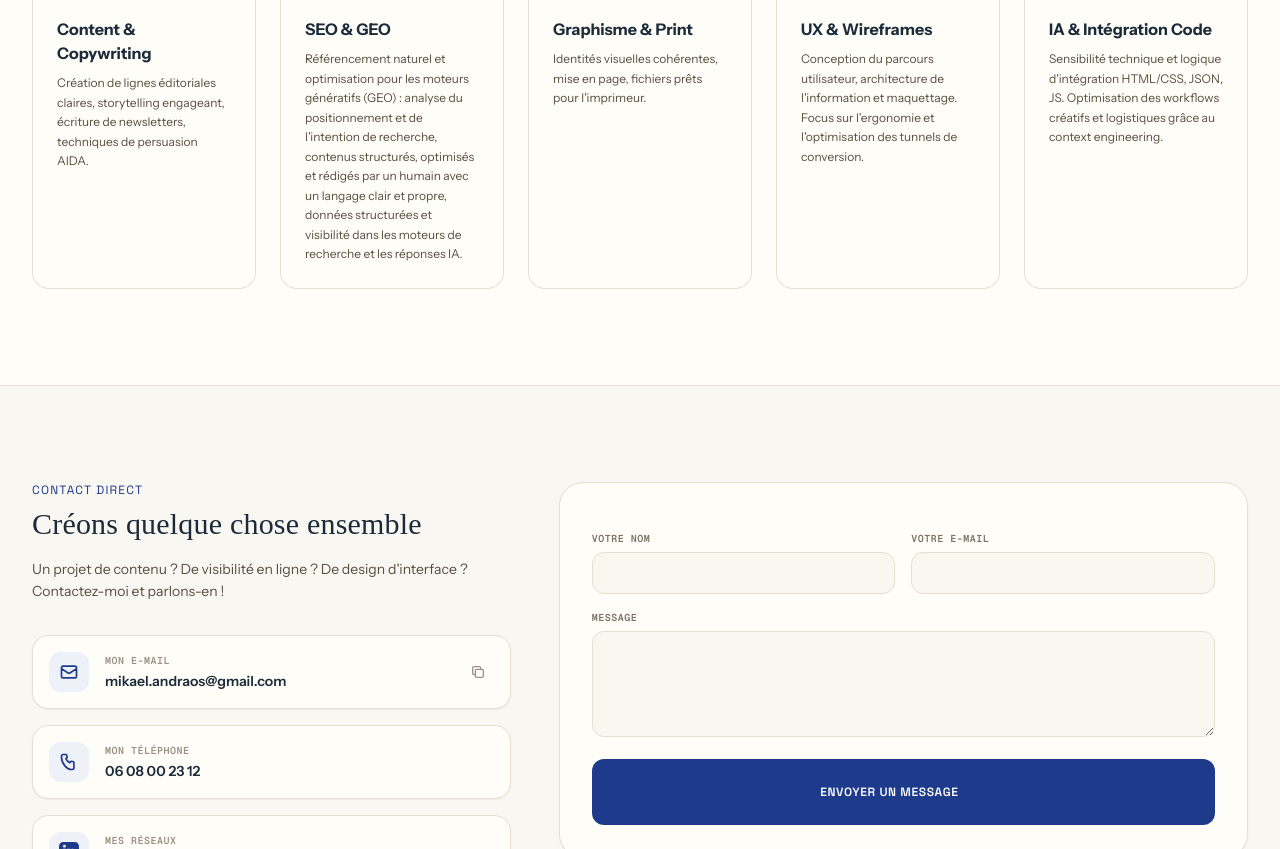
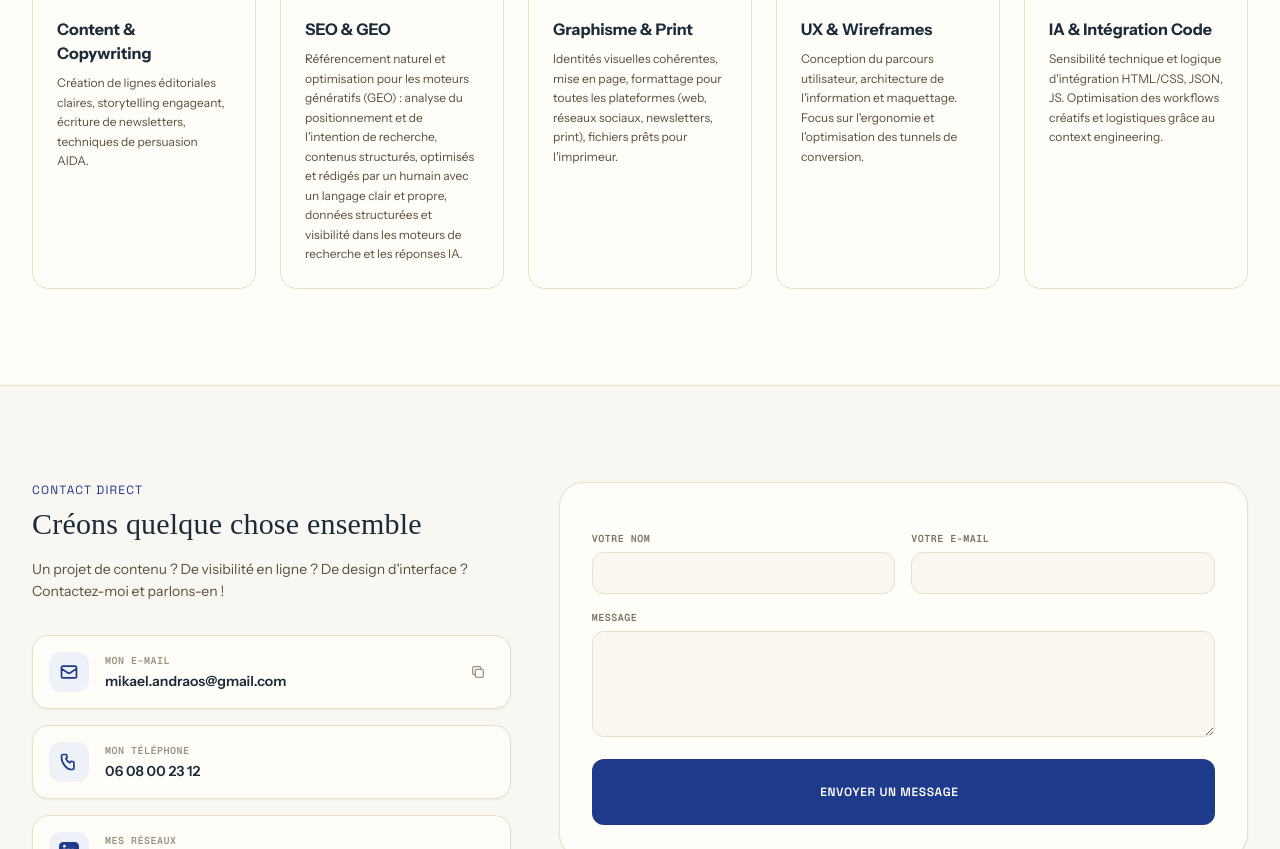
Before and after one commit to mikaelandraos-dot/portfolio, a plain HTML site: page index.html in a window 1280 px wide. Shown: the part 3122-3971 px from the top of the page. Drawn offline with nearby package versions, Linux system fonts and the light colour scheme; a web font is replaced by a local one.

Commit message:
Enhance description for Graphisme & Print service
Updated paragraph content to include formatting for various platforms.

```diff
--- a/index.html
+++ b/index.html
@@ -359,7 +359,7 @@
                             <img src="images/logo-aencre-blue.png" alt="" loading="lazy" class="skill-anchor absolute w-5 h-auto opacity-0 transition-opacity duration-300 group-hover:opacity-100 group-hover:brightness-0 group-hover:invert">
                         </div>
                         <h4 class="text-base font-bold mb-2">Graphisme &amp; Print</h4>
-                        <p class="text-xs text-slate-600 leading-relaxed">Identités visuelles cohérentes, mise en page, fichiers prêts pour l'imprimeur.</p>
+                        <p class="text-xs text-slate-600 leading-relaxed">Identités visuelles cohérentes, mise en page, formattage pour toutes les plateformes (web, réseaux sociaux, newsletters, print), fichiers prêts pour l'imprimeur.</p>
                     </div>
                     <div class="group p-6 rounded-2xl border border-slate-200 hover:border-brand-500 transition duration-300">
                         <div class="skill-icon relative w-12 h-12 rounded-xl bg-brand-50 flex items-center justify-center mb-5 transition-all duration-300 group-hover:bg-brand-500 group-hover:-rotate-12 overflow-hidden">
```
